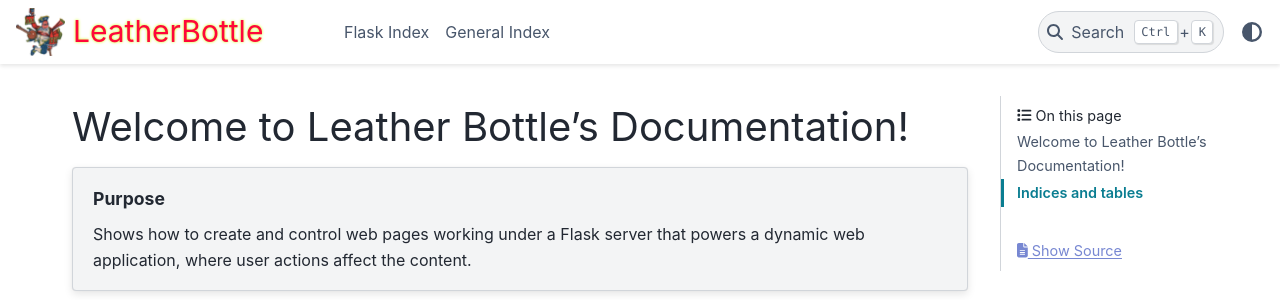
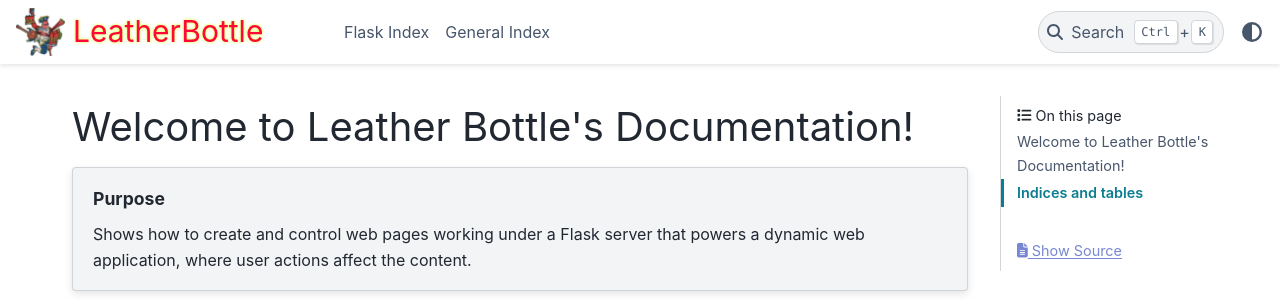
Before and after one commit to Edgar-Donk/Flask, a Sphinx documentation site: the page built from docs/source/index.rst, in a window 1280 px wide and 900 px high. Shown: the top 300 px of the window. Built offline with Sphinx 7.4.7 and the PyData theme 0.15.4, drawn with Linux system fonts in a browser that asks for light colours.

Commit message:
Add files via upload

```diff
--- a/docs/source/conf.py
+++ b/docs/source/conf.py
@@ -77,6 +77,7 @@
 # relative to this directory. They are copied after the builtin static files,
 # so a file named "default.css" will overwrite the builtin "default.css".
 html_static_path = ['_static']
+html_css_files = ['custom.css']
 
 html_theme_options = {
   "show_prev_next": True,
@@ -108,9 +109,16 @@
 html_theme_options = {
    "logo": {
       "text": "LeatherBottle",
-      "image_light": 'bigbenc.png',
-      "image_dark": "bigbencneon.png",
+      "image_light": 'bigbenc.avif',
+      "image_dark": "bigbencneon.avif",
    }
 }
 
 html_favicon = '_static/ben1.ico'
+
+smartquotes = False
+
+rst_prolog = f"""
+.. role:: AL
+    :class: keys
+"""
```
